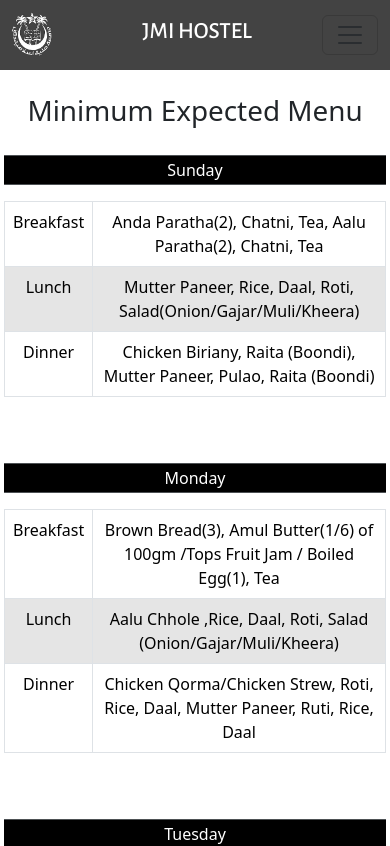
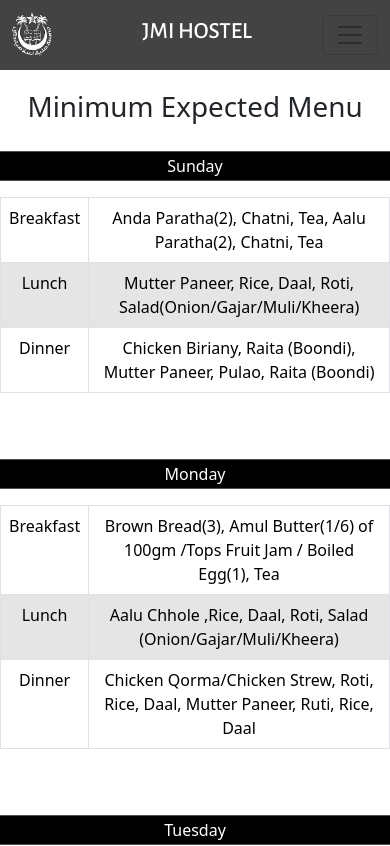
Before and after one commit to mohd-ravish/Hostel-Management-In-React, a React (Create React App) app: page /Mess in a window 390 px wide. Shown: the top 846 px of the page. Built offline with nearby package versions, Linux system fonts and the light colour scheme.

Commit message:
Fee.jsx updated

```diff
--- a/src/index.css
+++ b/src/index.css
@@ -507,7 +507,7 @@ thead td{
 
 @media only screen and (max-width: 600px) {
   .fee {
-    padding: 4px;
+    padding: 0px;
   }
   .mess {
     padding: 4px;
```
